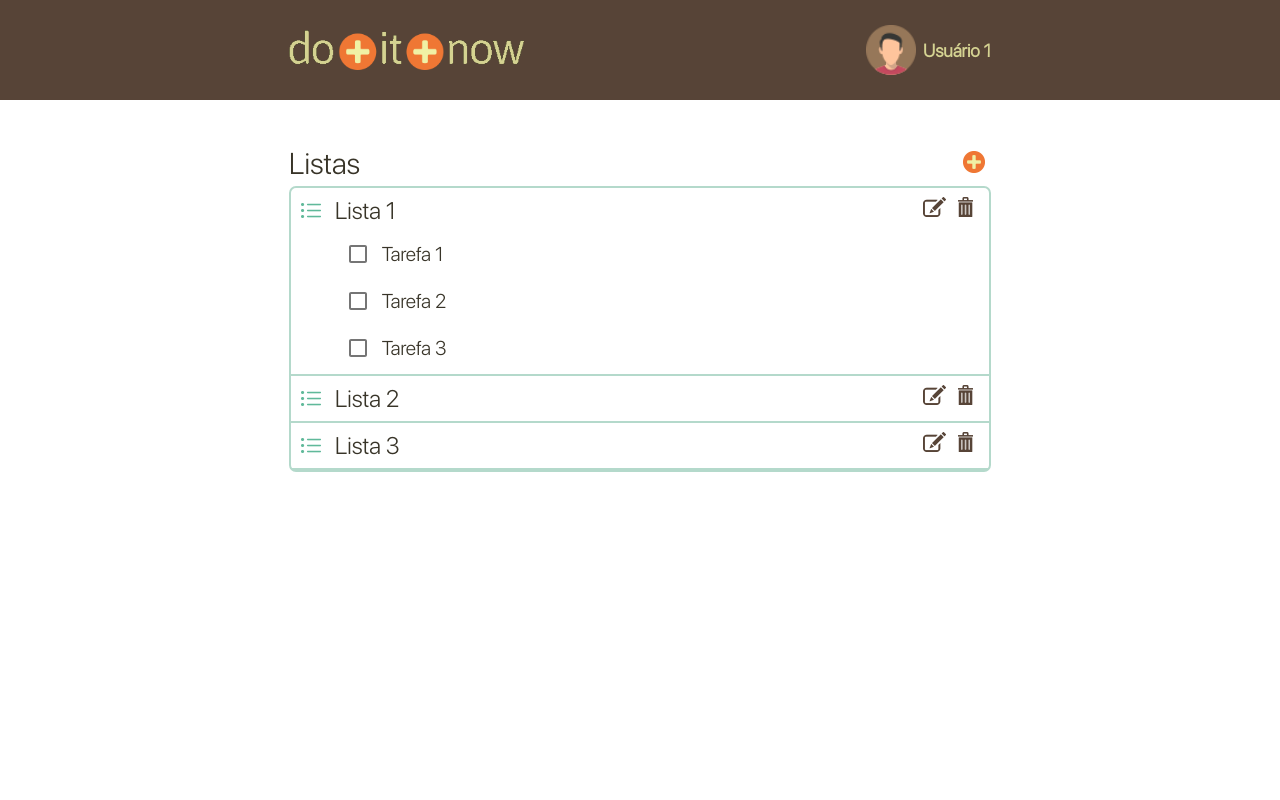
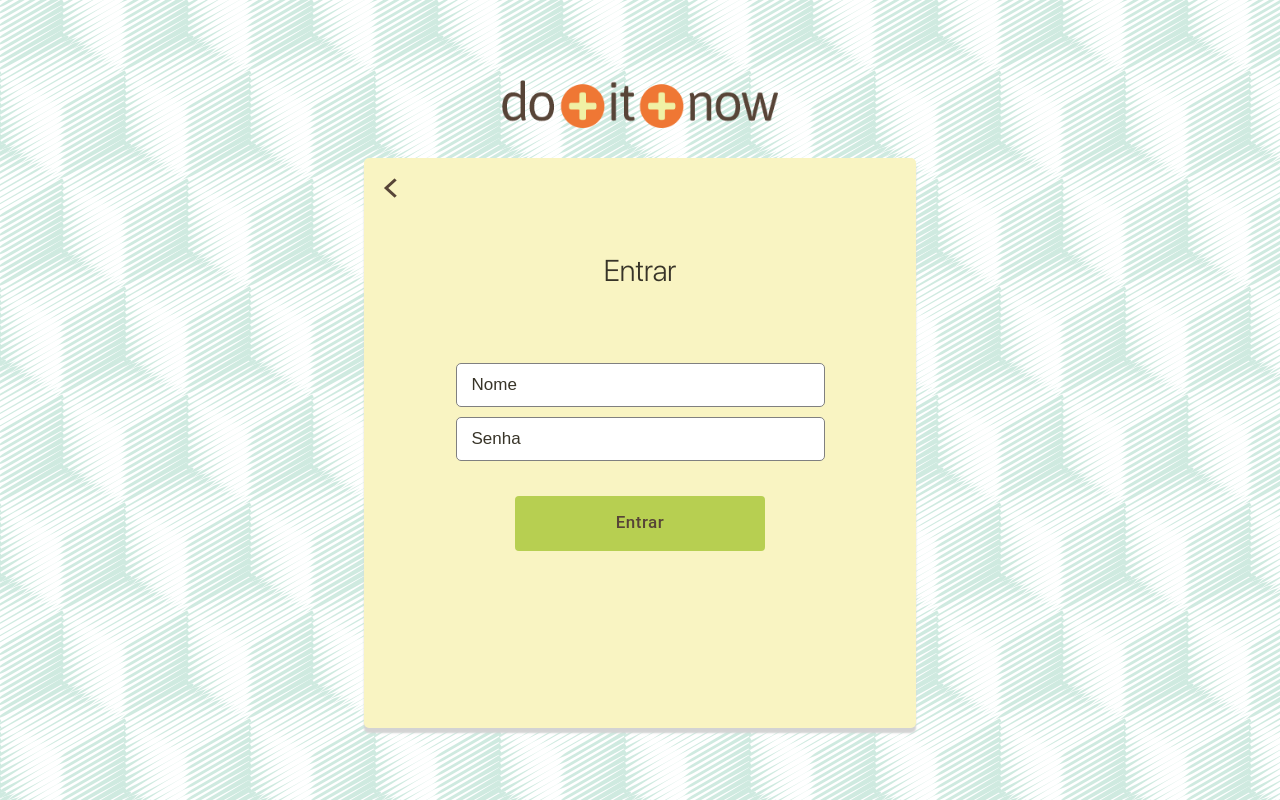
Before and after one commit to rgdotta/react-todoapp, a React (Create React App) app: page /login in a window 1280 px wide. Built offline with nearby package versions, Linux system fonts and the light colour scheme.

Commit message:
add home, login, signup pages with router

```diff
--- a/package.json
+++ b/package.json
@@ -8,8 +8,11 @@
     "@testing-library/react": "^9.3.2",
     "@testing-library/user-event": "^7.1.2",
     "classnames": "^2.2.6",
+    "http-proxy": "^1.18.1",
+    "lodash": "^4.17.15",
     "react": "^16.13.1",
     "react-dom": "^16.13.1",
+    "react-router-dom": "^5.2.0",
     "react-scripts": "3.4.1",
     "websocket-extensions": "^0.1.4"
   },
--- a/public/css/styles.css
+++ b/public/css/styles.css
@@ -222,14 +222,104 @@
   height: 50px;
 }
 
-.cancelAdd {
+.greenBtn {
   background-color: #b7cf51 !important;
   color: #574437 !important;
+  text-transform: none !important;
 }
 
-.add-todo {
+.orangeBtn {
   background-color: #ef7734 !important;
   color: #ffffff !important;
+  text-transform: none !important;
+}
+
+/* Home */
+.bg {
+  display: flex;
+  height: 762px;
+}
+
+.bg::before {
+  content: "";
+  position: absolute;
+  top: 0;
+  left: 0;
+  width: 100%;
+  height: 100%;
+  opacity: 0.3;
+  z-index: -1;
+  background-image: url("./bg.png");
+}
+
+.imgsContainer {
+  justify-content: center;
+  flex-direction: column;
+  margin-top: 100px !important;
+}
+
+.imgsContainer img {
+  width: 80%;
+  margin: 40px auto auto auto;
+}
+
+.homeBtnContainer {
+  align-items: center;
+  margin-top: 50px !important;
+}
+
+.btnSize {
+  width: 200px;
+  height: 45px;
+  margin: 10px auto auto auto !important;
+  font-size: 17px !important;
+}
+
+a {
+  text-decoration: none;
+}
+
+/* Registrar e Login */
+.formContainer {
+  height: 570px;
+  width: 100%;
+  background-color: #f9f4c2;
+  margin-top: 30px;
+  border-radius: 5px;
+  box-shadow: 0 5px 2px lightgray;
+}
+
+.formMargin {
+  margin-top: 40px !important;
+}
+
+.formStyle {
+  align-items: center;
+}
+
+.formStyle p {
+  font-size: 30px;
+  color: #383428;
+}
+
+.formInput {
+  margin: 5px auto;
+  height: 40px;
+  width: 250px;
+  padding-left: 15px;
+  font-size: 17px;
+  border: 1px solid gray;
+  border-radius: 5px;
+}
+
+.formInput::placeholder {
+  color: #383428;
+}
+
+.errorText {
+  font-size: 14px !important;
+  color: red !important;
+  margin: 0;
 }
 
 /* Media Query */
@@ -303,4 +393,21 @@
   .cancelTodoDiv {
     text-align: right !important;
   }
+
+  .imgsContainer img {
+    width: 50%;
+  }
+
+  .signUpMargin img {
+    width: 45%;
+  }
+
+  .btnSize {
+    width: 250px;
+    height: 55px;
+  }
+
+  .formInput {
+    width: 350px;
+  }
 }
--- a/src/App.js
+++ b/src/App.js
@@ -1,12 +1,19 @@
 import React from "react";
+import Home from "./components/Home";
+import Login from "./components/Login";
+import Signup from "./components/Signup";
 import TodoList from "./components/TodoList";
-import Header from "./components/Header";
+import { BrowserRouter as Router, Switch, Route } from "react-router-dom";
 
-export default function TodoApp() {
+export default function App() {
   return (
-    <div className="todo-app">
-      <Header />
-      <TodoList />
-    </div>
+    <Router>
+      <Switch>
+        <Route path="/" exact component={Home} />
+        <Route path="/login" exact component={Login} />
+        <Route path="/registrar" exact component={Signup} />
+        <Route path="/listas" exact component={TodoList} />
+      </Switch>
+    </Router>
   );
 }
--- a/src/components/AddTodo.js
+++ b/src/components/AddTodo.js
@@ -66,9 +66,8 @@
       alert("Você se esqueceu do nome da lista!");
     } else {
       this.props.addTodo(this.state.name, this.state.tasks);
+      this.setState({ name: "", tasks: [], taskCounter: [0] });
     }
-
-    this.setState({ name: "", tasks: [], taskCounter: [] });
 
     e.preventDefault();
     return false;
@@ -109,14 +108,14 @@
           })}
           <div className="flex addTodoBtnContainer">
             <div className="cancelTodoDiv">
-              <Button className="cancelAdd" onClick={this.props.cancel}>
+              <Button className="greenBtn" onClick={this.props.cancel}>
                 Cancelar
               </Button>
             </div>
             <div className="addTodoDiv">
               <Button
                 type="submit"
-                className="add-todo"
+                className="orangeBtn"
                 onClick={this.handleAddTodo.bind(this)}
               >
                 Criar
--- /dev/null
+++ b/src/components/Home.js
@@ -0,0 +1,28 @@
+import React from "react";
+import { Container, Button } from "@material-ui/core";
+import { Link } from "react-router-dom";
+import responsiveImg from "../images/img_responsive.png";
+import logo from "../images/marca_mini_app.png";
+
+function Home() {
+  return (
+    <div className="bg">
+      <Container maxWidth="sm">
+        <div className="imgsContainer flex">
+          <img src={responsiveImg} alt="img" />
+          <img src={logo} alt="logo" />
+        </div>
+        <div className="flex column homeBtnContainer">
+          <Link to="/registrar">
+            <Button className="orangeBtn btnSize">Criar Conta</Button>
+          </Link>
+          <Link to="/login">
+            <Button className="greenBtn btnSize">Entrar</Button>
+          </Link>
+        </div>
+      </Container>
+    </div>
+  );
+}
+
+export default Home;
--- /dev/null
+++ b/src/components/Login.js
@@ -0,0 +1,107 @@
+import React, { useState } from "react";
+import { Container, Button } from "@material-ui/core";
+import { Link } from "react-router-dom";
+import logo from "../images/marca_mini_app.png";
+import backIcon from "../images/seta.png";
+
+function Login() {
+  const [fields, setFields] = useState({
+    username: "",
+    password: "",
+  });
+
+  const [errors, setErrors] = useState({});
+
+  function handleChange(e) {
+    const { name, value } = e.target;
+
+    setFields((prevValue) => {
+      return {
+        ...prevValue,
+        [name]: value,
+      };
+    });
+    console.log(fields);
+  }
+
+  function handleValidation() {
+    let formFields = fields;
+    let formErrors = {};
+    let isValid = true;
+
+    if (!formFields["username"]) {
+      isValid = false;
+      formErrors["username"] = "Nome obrigatório!";
+    } else {
+      formErrors["username"] = "";
+    }
+
+    if (formFields["password"].length < 6) {
+      isValid = false;
+      formErrors["password"] = "A senha deve ter mais de seis dígitos!";
+    } else {
+      formErrors["password"] = "";
+    }
+
+    setErrors(formErrors);
+    return isValid;
+  }
+
+  function handleSubmit(e) {
+    if (!handleValidation()) {
+      e.preventDefault();
+    }
+  }
+
+  return (
+    <div className="bg">
+      <Container maxWidth="sm">
+        <div className="imgsContainer formMargin flex">
+          <img src={logo} alt="logo" />
+        </div>
+        <div className="formContainer">
+          <Link to="/">
+            <img style={{ margin: "20px" }} src={backIcon} alt="voltar" />
+          </Link>
+          <div className="flex column formStyle">
+            <p>Entrar</p>
+
+            <form
+              style={{ alignItems: "center", marginTop: "40px" }}
+              className="flex column"
+            >
+              <input
+                onChange={handleChange}
+                className="formInput"
+                placeholder="Nome"
+                type="text"
+                name="username"
+              />
+              <p className="errorText">{errors["username"]}</p>
+              <input
+                onChange={handleChange}
+                className="formInput"
+                placeholder="Senha"
+                type="password"
+                name="password"
+              />
+              <p className="errorText">{errors["password"]}</p>
+
+              <Link style={{ marginTop: "20px" }} to={"/listas"}>
+                <Button
+                  onClick={handleSubmit}
+                  type="submit"
+                  className="greenBtn btnSize"
+                >
+                  Entrar
+                </Button>
+              </Link>
+            </form>
+          </div>
+        </div>
+      </Container>
+    </div>
+  );
+}
+
+export default Login;
--- /dev/null
+++ b/src/components/Signup.js
@@ -0,0 +1,138 @@
+import React, { useState } from "react";
+import { Container, Button } from "@material-ui/core";
+import { Link } from "react-router-dom";
+import logo from "../images/marca_mini_app.png";
+import cameraIcon from "../images/camera.png";
+import backIcon from "../images/seta.png";
+
+function Signup() {
+  const [fields, setFields] = useState({
+    username: "",
+    email: "",
+    password: "",
+  });
+
+  const [errors, setErrors] = useState({});
+
+  function handleChange(e) {
+    const { name, value } = e.target;
+
+    setFields((prevValue) => {
+      return {
+        ...prevValue,
+        [name]: value,
+      };
+    });
+    console.log(fields);
+  }
+
+  function handleValidation() {
+    let formFields = fields;
+    let formErrors = {};
+    let isValid = true;
+
+    if (!formFields["username"]) {
+      isValid = false;
+      formErrors["username"] = "Nome obrigatório!";
+    } else {
+      formErrors["username"] = "";
+    }
+
+    if (formFields["password"].length < 6) {
+      isValid = false;
+      formErrors["password"] = "A senha deve ter mais de seis dígitos!";
+    } else {
+      formErrors["password"] = "";
+    }
+
+    if (!formFields["email"]) {
+      isValid = false;
+      formErrors["email"] = "Email obrigatório!";
+    } else {
+      let atPos = fields["email"].lastIndexOf("@");
+      let dotPos = fields["email"].lastIndexOf(".");
+
+      if (
+        !(
+          atPos < dotPos &&
+          atPos > 0 &&
+          fields["email"].indexOf("@@") === -1 &&
+          dotPos > 2 &&
+          fields["email"].length - dotPos > 2
+        )
+      ) {
+        isValid = false;
+        formErrors["email"] = "Email inválido!";
+      } else {
+        formErrors["email"] = "";
+      }
+    }
+
+    setErrors(formErrors);
+    return isValid;
+  }
+
+  function handleSubmit(e) {
+    if (!handleValidation()) {
+      e.preventDefault();
+    }
+  }
+
+  return (
+    <div className="bg">
+      <Container maxWidth="sm">
+        <div className="imgsContainer formMargin flex">
+          <img src={logo} alt="logo" />
+        </div>
+        <div className="formContainer">
+          <Link to="/">
+            <img style={{ margin: "20px" }} src={backIcon} alt="voltar" />
+          </Link>
+          <div className="flex column formStyle">
+            <img src={cameraIcon} alt="foto" />
+            <p>Criar Conta</p>
+
+            <form style={{ alignItems: "center" }} className="flex column">
+              <input
+                onChange={handleChange}
+                className="formInput"
+                placeholder="Nome"
+                type="text"
+                name="username"
+              />
+              <p className="errorText">{errors["username"]}</p>
+              <input
+                onChange={handleChange}
+                className="formInput"
+                placeholder="Endereço de e-mail"
+                type="email"
+                name="email"
+              />
+              <p className="errorText">{errors["email"]}</p>
+              <input
+                onChange={handleChange}
+                className="formInput"
+                placeholder="Senha"
+                type="password"
+                name="password"
+              />
+              <p className="errorText">{errors["password"]}</p>
+
+              <Link style={{ marginTop: "20px" }} to={"/listas"}>
+                <Button
+                  onClick={handleSubmit}
+                  type="submit"
+                  className="orangeBtn btnSize"
+                >
+                  Criar Conta
+                </Button>
+              </Link>
+            </form>
+          </div>
+        </div>
+      </Container>
+    </div>
+  );
+}
+
+export default Signup;
```
Also changed, not shown: src/components/TodoList.js (+8 -1 lines), public/css/bg.png (renamed from src/images/pattern.png), 1 other file (tests, documents, lock files or other folders).
